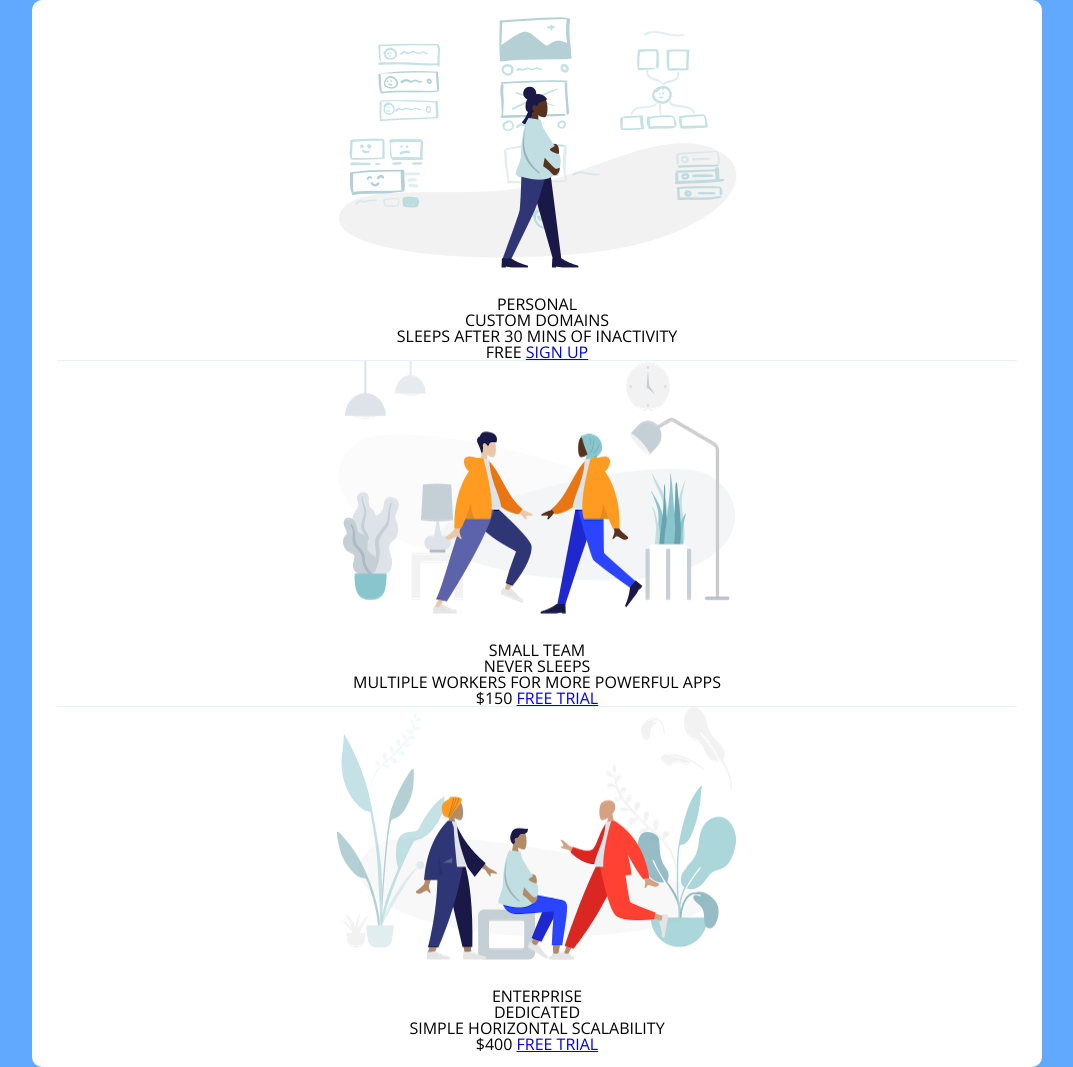
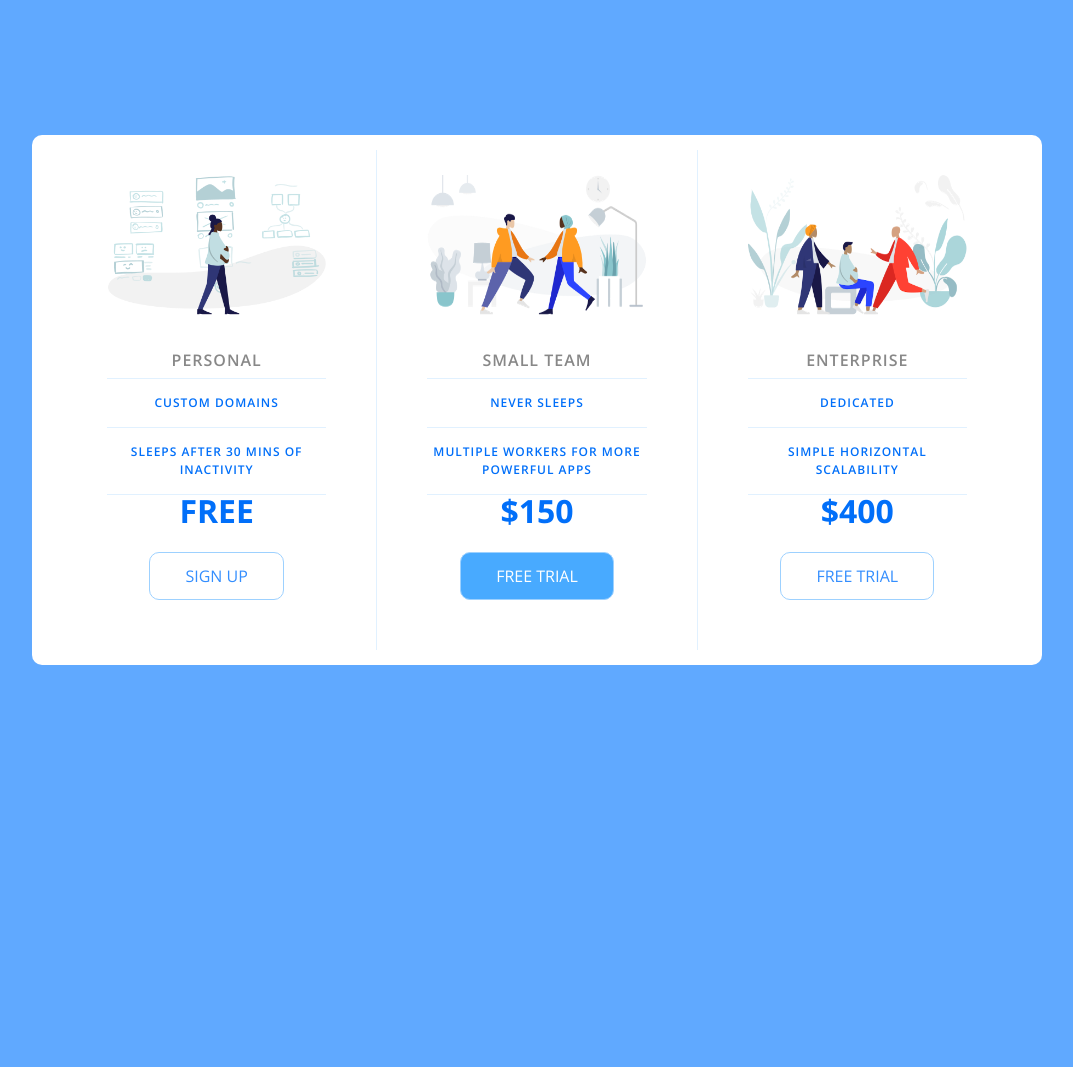
Before and after one commit to OzanYasin/Everyday-Project, a plain HTML site: page PricingPanel/PriceTableStarter/index.html in a window 1280 px wide. Shown: the whole page, without its empty margins (103-1176 px from the left). After the commit the page ends 800 px from the top, so only its background shows below. Drawn offline with nearby package versions, Linux system fonts and the light colour scheme.

Commit message:
pricing panel (CSS) END

```diff
--- a/PricingPanel/PriceTableStarter/app.css
+++ b/PricingPanel/PriceTableStarter/app.css
@@ -160,7 +160,81 @@ body {
   border: none;
 }
 
+.pricing-plan a {
+  text-decoration: none;
+}
+
 .pricing-img {
   margin-bottom: 25px;
   max-width: 100%;
 }
+
+.pricing-header {
+  color: #888;
+  font-weight: 600;
+  letter-spacing: 1px;
+  padding: 10px 0;
+}
+
+.pricing-features {
+  margin: 50px 0 25xp;
+  color: #016ff9;
+}
+
+.pricing-features-item {
+  font-weight: 600;
+  letter-spacing: 1px;
+  font-size: 12px;
+  line-height: 1.5;
+  padding: 15px 0;
+  border-top: 1px solid #e1f1ff;
+}
+
+.pricing-features-item:last-child {
+  border-bottom: 1px solid #e1f1ff;
+}
+
+.pricing-price {
+  color: #016ff9;
+  display: block;
+  font-size: 32px;
+  font-weight: 700;
+}
+
+.pricing-button {
+  border: 1px solid #9dd1ff;
+  border-radius: 10px;
+  color: #348efe;
+  display: inline-block;
+  padding: 15px 35px;
+  margin: 25px 0;
+  transition: background-color 200ms ease-in-out;
+}
+
+.pricing-button:hover,
+.pricing-button:focus {
+  background-color: #e1f1ff;
+}
+
+.pricing-button.is-featured {
+  background-color: #48aaff;
+  color: #fff;
+}
+
+.pricing-button.is-featured:hover .pricing-button.is-featured:focus {
+  background-color: #269aff;
+}
+
+@media (min-width: 900px) {
+  .panel {
+    flex-direction: row;
+  }
+  .pricing-plan {
+    border-bottom: none;
+    border-right: 1px solid #e1f1ff;
+    padding: 25px 50px;
+  }
+  .pricing-plan:last-child {
+    border-radius: none;
+  }
+}
```
